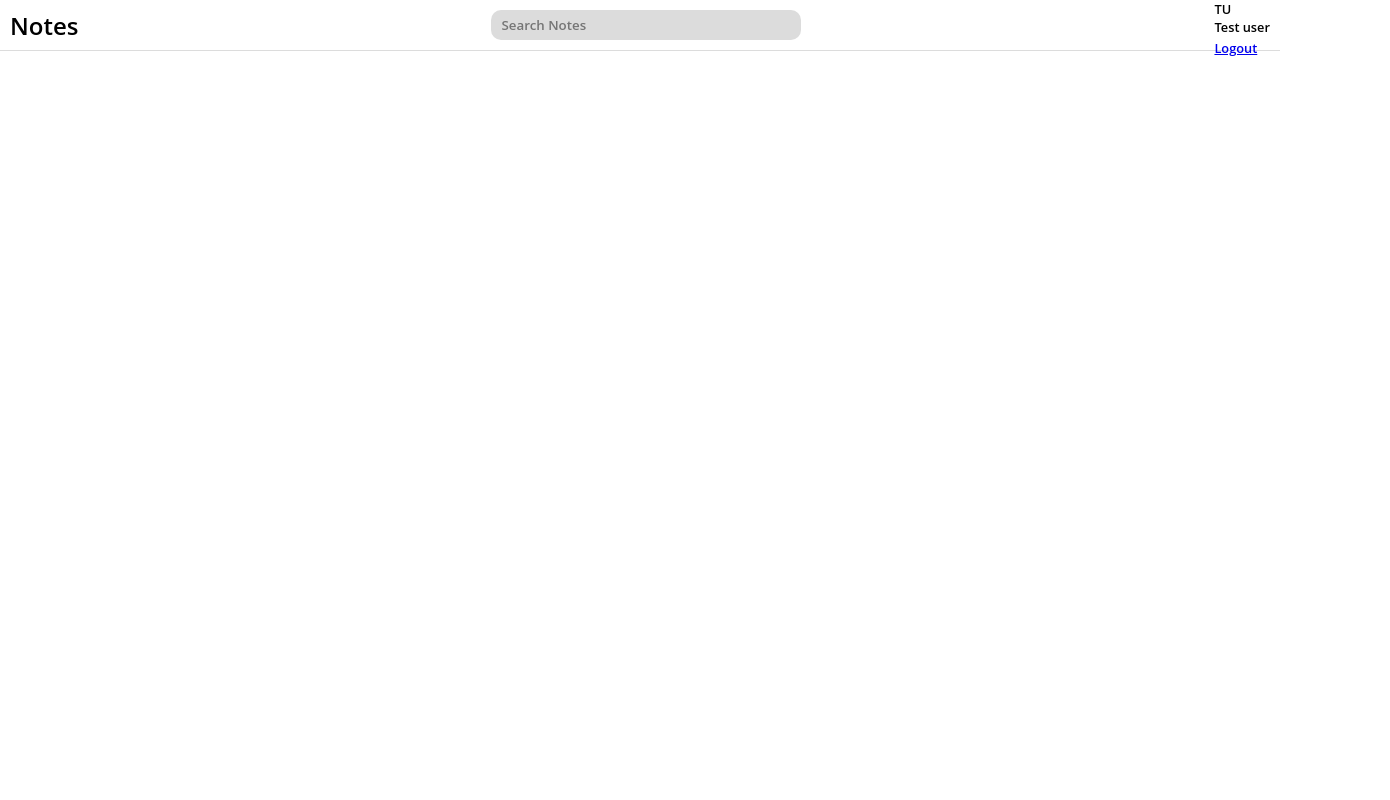
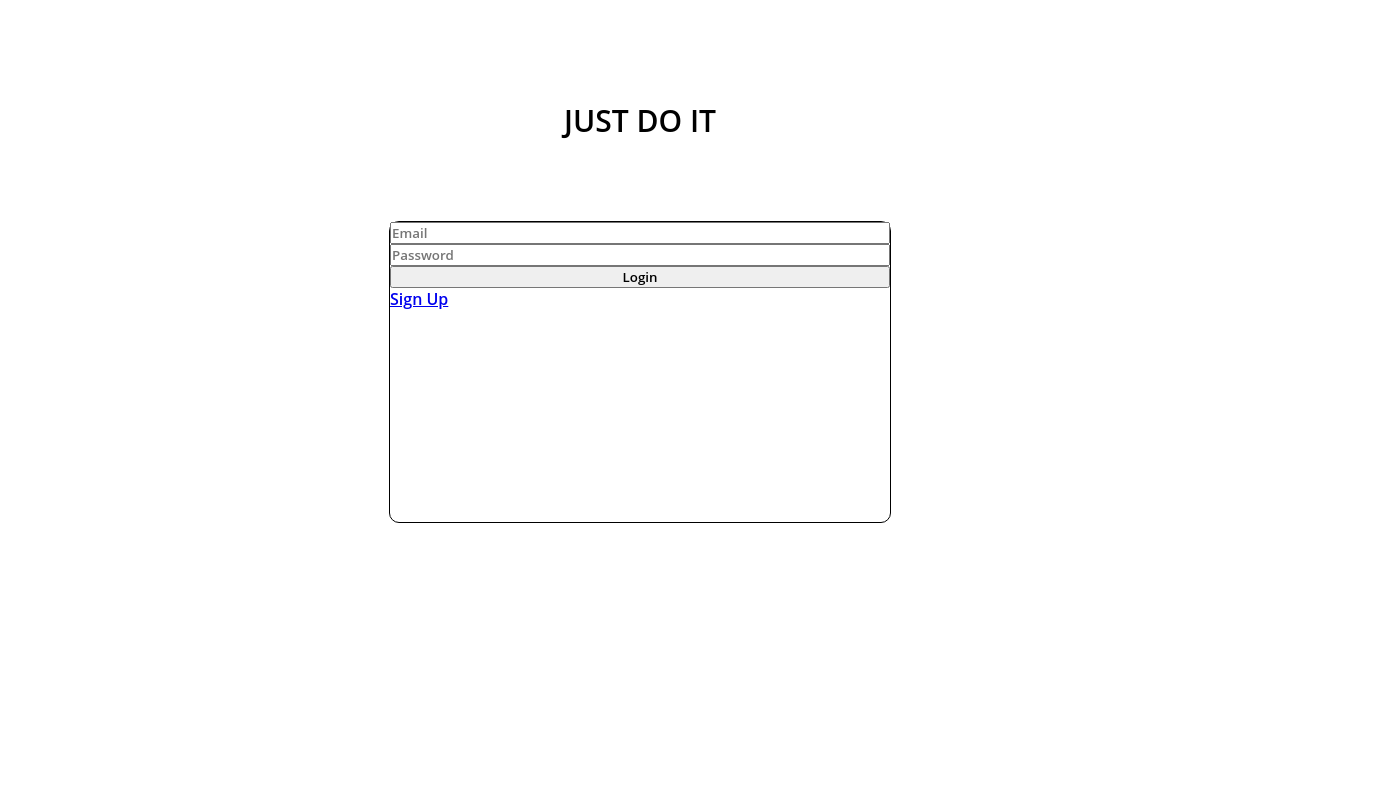
Before and after one commit to zekariyasamdu/Just-Do-It, a React (Vite) app: page /login in a window 1280 px wide. Shown: the top 800 px of the page, 1390 px wide, since content can reach past the window. Built offline with nearby package versions, Linux system fonts and the light colour scheme.

Commit message:
routers are set up

```diff
--- a/package.json
+++ b/package.json
@@ -10,8 +10,10 @@
     "preview": "vite preview"
   },
   "dependencies": {
+    "firebase": "^11.7.1",
     "react": "^19.0.0",
-    "react-dom": "^19.0.0"
+    "react-dom": "^19.0.0",
+    "react-router-dom": "^7.6.0"
   },
   "devDependencies": {
     "@eslint/js": "^9.22.0",
--- a/src/App.jsx
+++ b/src/App.jsx
@@ -1,14 +1,9 @@
-import Header from './components/Header'
-import ShowForm from './components/ShowForm'
+import AppRouter from "./routes/AppRouter";
 
 
 export default  function App() {
 
   return (
-    <div className='main'>
-      <Header />
-      <ShowForm />
-    </div>
-
+    <AppRouter/>
   )
 }
--- /dev/null
+++ b/src/Auth/Login.jsx
@@ -0,0 +1,13 @@
+import { Link } from "react-router-dom";
+export default function Login() {
+    return (
+        <>
+            <form className="login-container">
+                <input className='email' placeholder='Email' required></input>
+                <input className='password' placeholder='Password' required></input>
+                <button type='submit' className='login-btn'>Login</button>
+                <Link to="/signup">Sign Up</Link>
+            </form>
+        </>
+    )
+}
--- /dev/null
+++ b/src/Auth/Signup.jsx
@@ -0,0 +1,13 @@
+import { Link } from "react-router-dom";
+
+export default function SignUp() {
+    return(
+    <form className="auth-container">
+        <input className='email' placeholder='Email' required></input>
+        <input className='password' placeholder='Password' required></input>
+        <input className='password' placeholder='Re-enter Password' required></input>
+        <button type='submit' className='login-btn'>Login</button>
+        <Link to="/">Login</Link>
+    </form>
+    )
+}
--- /dev/null
+++ b/src/Pages/AuthPage.jsx
@@ -0,0 +1,13 @@
+
+import Login from '../Auth/Login'
+import '../style/AuthPage.css'
+
+export default function Authication() {
+    return (
+        <>
+            <header>JUST DO IT</header>
+            <Login/>
+        </>
+    )
+
+}
--- /dev/null
+++ b/src/Pages/HomePage.jsx
@@ -0,0 +1,13 @@
+import Header from '../components/Header'
+import ShowForm from '../components/ShowForm'
+
+
+export default function HomePage() {
+    return (
+        <div className='main'>
+            <Header />
+            <ShowForm />
+        </div>
+
+    )
+}
--- /dev/null
+++ b/src/routes/AppRouter.jsx
@@ -0,0 +1,21 @@
+import { BrowserRouter, Navigate, Routes } from "react-router-dom";
+import { Route } from 'react-router-dom'
+import SignUp from "../Auth/Signup";
+import Authication from "../Pages/AuthPage";
+import HomePage from "../Pages/HomePage";
+
+
+export default function AppRouter() {
+    return (
+        <BrowserRouter>
+            <Routes>
+                <Route path="/"
+                    element={
+                        true === false ? <HomePage /> : <Navigate to='/login' replace />
+                    } />
+                <Route path="/login" element={<Authication />}/>
+                <Route path="/signup" element={<SignUp />} />
+            </Routes>
+        </BrowserRouter>
+    )
+}
--- /dev/null
+++ b/src/style/AuthPage.css
@@ -0,0 +1,18 @@
+header{
+    width: max-content;
+    height: max-content;
+    font-size: 30px;
+    margin: auto;
+    margin-top: 100px;
+}
+
+.login-container {
+    width: 500px;
+    height: 300px;
+    border: 1px solid black;
+    border-radius: 10px;
+    display: flex;
+    flex-direction: column;
+    margin: auto;
+    margin-top: 80px;
+}
```
Also changed, not shown: src/config/firebase.js (added, +17 -0 lines), 1 other file (tests, documents, lock files or other folders).
